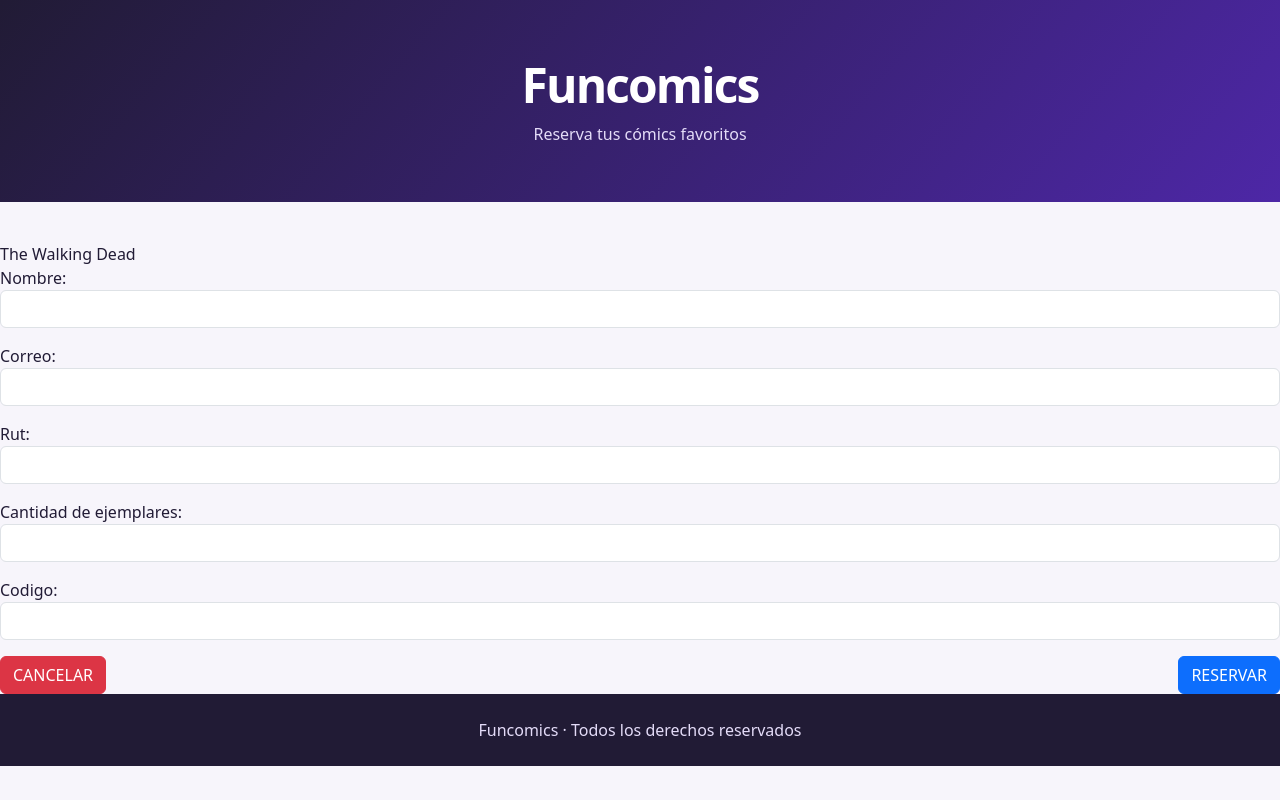
After one commit to nico-lol/tienda-de-comics-nicolas-chavez, a Django app: page /reservar/1/ in a window 1280 px wide. The commit adds this page. Run offline with Django 5.2, Linux system fonts and the light colour scheme; data comes from the database, SQL or seed files in the repository.

Commit message:
Sexto Commit - Página y formulario básico para reservas de cómics creados y registrados en vistas

```diff
--- a/config/urls.py
+++ b/config/urls.py
@@ -7,6 +7,7 @@ from tienda import views
 urlpatterns = [
     path('admin/', admin.site.urls),
     path('', views.index),
+    path('reservar/<int:id_comic>/', views.reservar),
 ]
 
 if settings.DEBUG:
--- a/templates/index.html
+++ b/templates/index.html
@@ -49,7 +49,7 @@
                             {% if comic.stock == 0 %}
                                 <a class="btn btn-danger w-100 mt-auto disabled" href="#" role="button" aria-disabled="true">AGOTADO</a>
                             {% else %}
-                                <a class="btn btn-primary btn-reserve w-100 mt-auto" href="#" role="button">RESERVAR</a>
+                                <a class="btn btn-primary btn-reserve w-100 mt-auto" href="reservar/{{ comic.id }}" role="button">RESERVAR</a>
                             {% endif %}
                         </div>
                     </article>
--- /dev/null
+++ b/templates/reservar.html
@@ -0,0 +1,53 @@
+{% load static humanize %}
+<!doctype html>
+<html lang="es-CL">
+    <head>
+        <title>Funcomics</title>
+        <meta charset="utf-8" />
+        <meta name="viewport" content="width=device-width, initial-scale=1" />
+
+        <link
+            href="https://cdn.jsdelivr.net/npm/bootstrap@5.3.8/dist/css/bootstrap.min.css"
+            rel="stylesheet"
+            integrity="sha384-sRIl4kxILFvY47J16cr9ZwB07vP4J8+LH7qKQnuqkuIAvNWLzeN8tE5YBujZqJLB"
+            crossorigin="anonymous"
+        />
+        <link rel="stylesheet" href="{% static 'css/estilo.css' %}" />
+    </head>
+
+    <body>
+        <header class="store-header text-center">
+            <div class="container">
+                <h1 class="display-5 mb-2">Funcomics</h1>
+                <p>Reserva tus cómics favoritos</p>
+            </div>
+        </header>
+
+        <main>
+
+            {{ comic }}
+
+                <form method="post">
+                    {% csrf_token %}
+                    {{ form.as_p }}
+                    <a name="" id="" class="btn btn-danger" href="/">CANCELAR</a>
+                    <button type="submit" class="btn btn-primary float-end">RESERVAR</button>
+
+
+
+
+
+        </main>
+        <footer class="store-footer text-center py-4">
+            <div class="container">
+                <p class="mb-0">Funcomics · Todos los derechos reservados</p>
+            </div>
+        </footer>
+
+        <script
+            src="https://cdn.jsdelivr.net/npm/bootstrap@5.3.8/dist/js/bootstrap.bundle.min.js"
+            integrity="sha384-FKyoEForCGlyvwx9Hj09JcYn3nv7wiPVlz7YYwJrWVcXK/BmnVDxM+D2scQbITxI"
+            crossorigin="anonymous"
+        ></script>
+    </body>
+</html>
--- /dev/null
+++ b/tienda/forms.py
@@ -0,0 +1,17 @@
+from django import forms
+from tienda.models import Reserva
+
+class FormReserva(forms.Form):
+    id_comic = forms.CharField(widget=forms.HiddenInput())
+    nombre = forms.CharField()
+    correo = forms.EmailField()
+    rut = forms.CharField()
+    cantidad_de_ejemplares = forms.IntegerField()
+    codigo = forms.CharField()
+
+    id_comic.widget.attrs.update({'class': 'form-control'})
+    nombre.widget.attrs.update({'class': 'form-control'})
+    correo.widget.attrs.update({'class': 'form-control'})
+    rut.widget.attrs.update({'class': 'form-control'})
+    cantidad_de_ejemplares.widget.attrs.update({'class': 'form-control'})
+    codigo.widget.attrs.update({'class': 'form-control'})
--- a/tienda/views.py
+++ b/tienda/views.py
@@ -1,7 +1,15 @@
 from django.shortcuts import render
 from tienda.models import Comic, Editorial, Reserva
+from tienda.forms import FormReserva
 
 def index(request):
     comics = Comic.objects.all()
     data = {'comics': comics}
     return render(request, 'index.html', data)
+
+def reservar(request, id_comic):
+    form = FormReserva()
+    form.fields['id_comic'].initial = id_comic
+    comic = Comic.objects.get(id=id_comic)
+    data = {'form': form, 'comic': comic}
+    return render(request, 'reservar.html', data)
```
